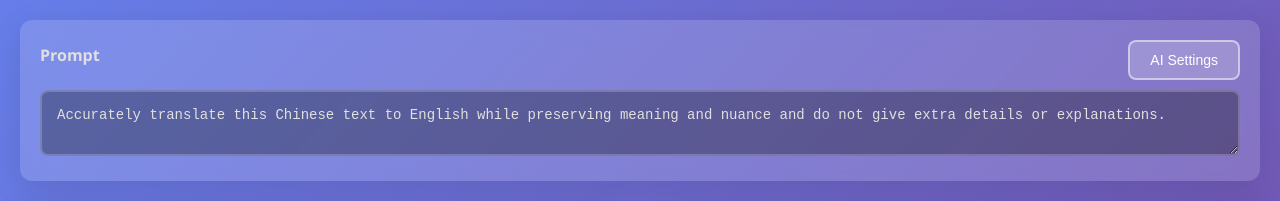
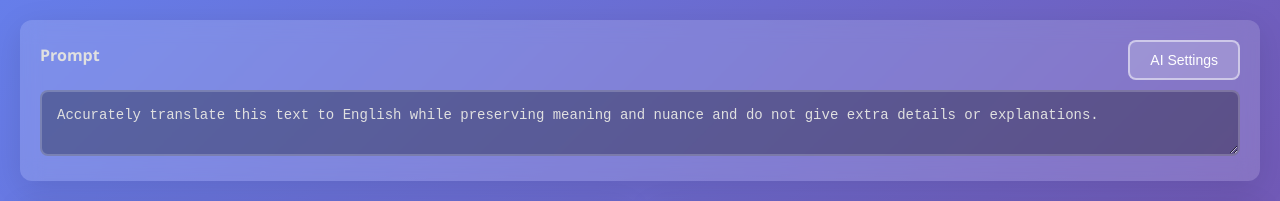
Before and after one commit to endege/translate-me, a plain HTML site: page index.html in a window 1280 px wide. Shown: the top 201 px of the page. Drawn offline with Linux system fonts and the light colour scheme.

Commit message:
Update index.html

```diff
--- a/index.html
+++ b/index.html
@@ -337,7 +337,7 @@
                 <label class="prompt-label">Prompt</label>
                 <button class="settings-btn" onclick="openSettings()">AI Settings</button>
             </div>
-            <textarea class="prompt-input" id="promptInput" placeholder="Enter your translation prompt (e.g., Translate to Spanish, Translate to French with formal tone, etc.)">Accurately translate this Chinese text to English while preserving meaning and nuance and do not give extra details or explanations.</textarea>
+            <textarea class="prompt-input" id="promptInput" placeholder="Enter your translation prompt (e.g., Translate to Spanish, Translate to French with formal tone, etc.)">Accurately translate this text to English while preserving meaning and nuance and do not give extra details or explanations.</textarea>
         </div>
 
         <div class="main-content">
```
